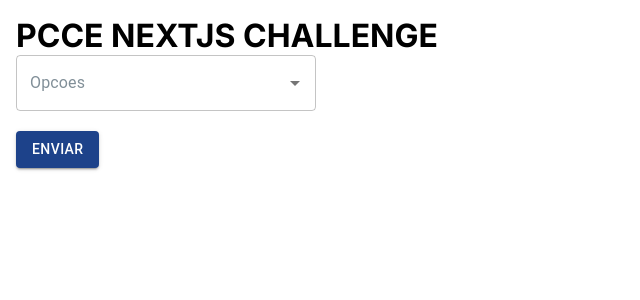
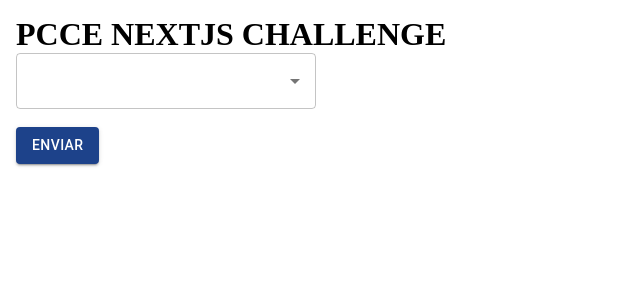
Before and after one commit to atilafb/pcce-nextjs-challenge, a Next.js app: page / in a window 1280 px wide. Shown: the top 300 px of the page, without its empty margins (0-640 px from the left). Built offline with nearby package versions, Linux system fonts and the light colour scheme.

Commit message:
refactor: remove unnecessary files, imports and adjust theme configurations

```diff
--- a/src/app/layout.tsx
+++ b/src/app/layout.tsx
@@ -1,9 +1,6 @@
 import type { Metadata } from "next";
-import { Inter } from "next/font/google";
 import Providers from "./providers";
 import "./globals.css";
-
-const inter = Inter({ subsets: ["latin"] });
 
 export const metadata: Metadata = {
   title: "PCCE Challenge",
@@ -17,7 +14,7 @@
 }>) {
   return (
     <html lang="en">
-      <body className={inter.className}>
+      <body>
         <Providers>{children}</Providers>
       </body>
     </html>
--- a/src/app/page.module.css
+++ /dev/null
@@ -1,3 +0,0 @@
-.main {
-  padding: 1rem;
-}
--- a/src/app/styles/theme.ts
+++ b/src/app/styles/theme.ts
@@ -13,11 +13,7 @@
     },
     text: {
       primary: "#212427",
-      secondary: "#818f98",
-    },
-    common: {
-      black: "#212427",
-      white: "#ffffff",
+      secondary: "#fff",
     },
   },
 });
```
